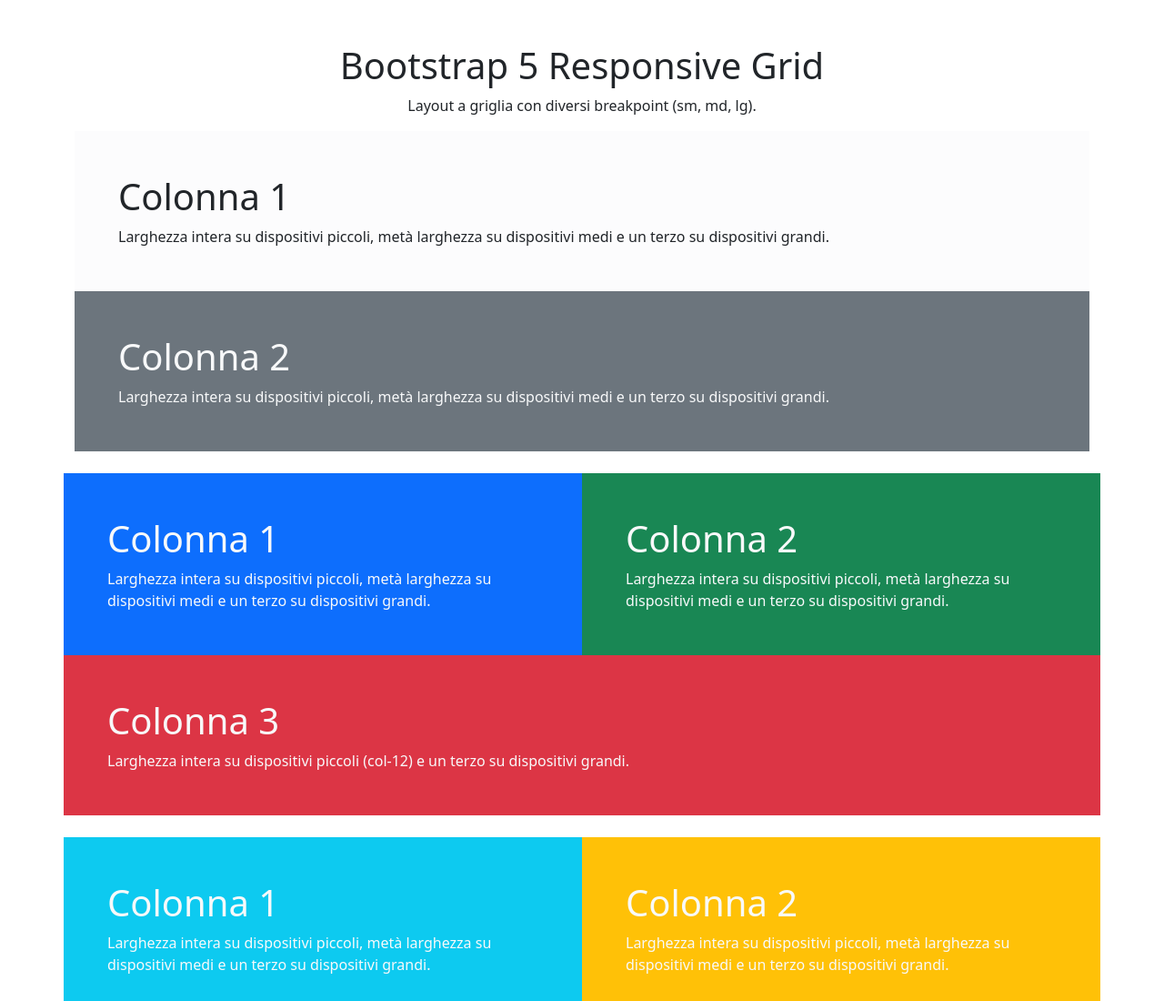
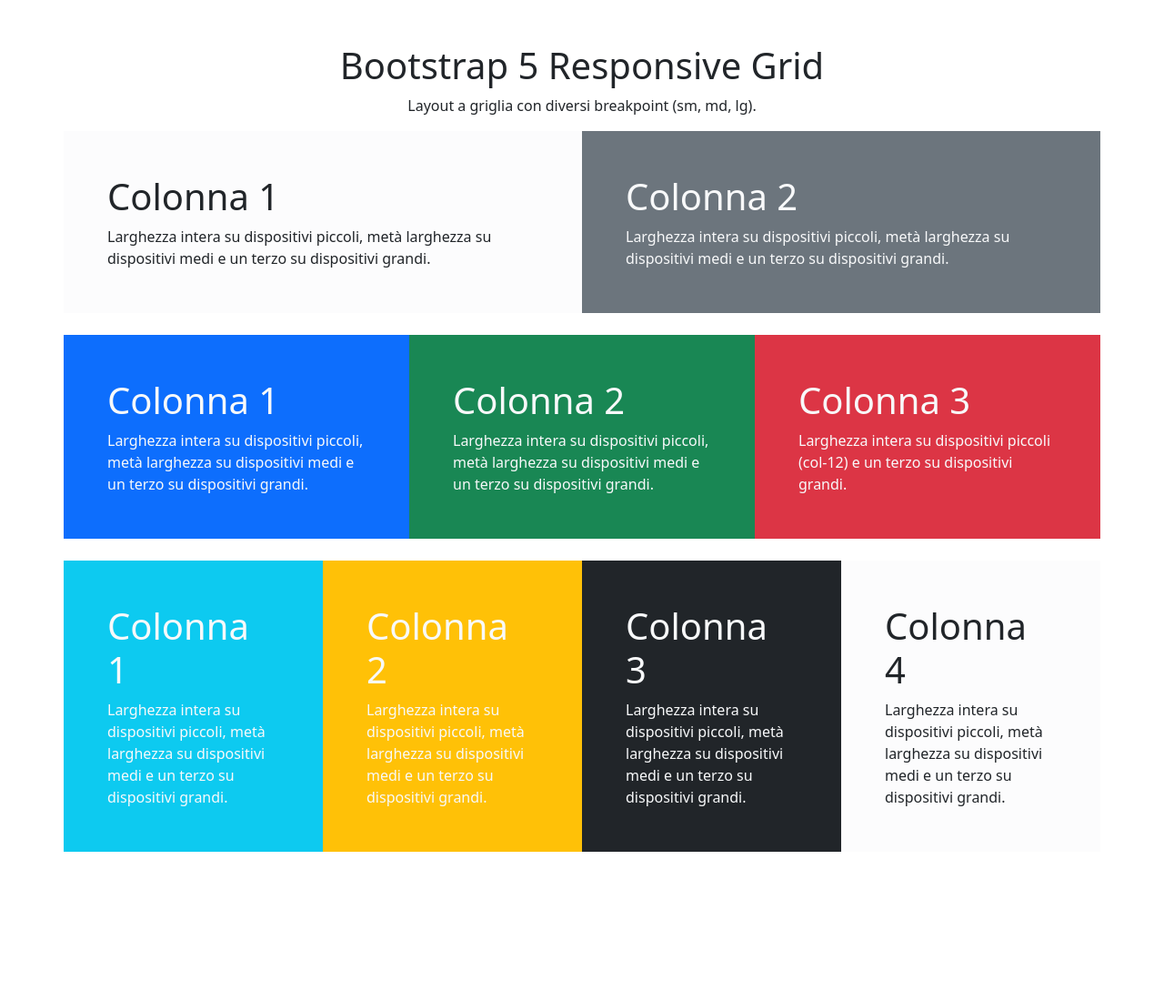
Before and after one commit to DiegoFatVega/htmlcss-bootstrap-layout, a plain HTML site: page index.html in a window 1280 px wide. Shown: the top 1100 px of the page at 91% size. After the commit the page ends 936 px from the top, so only its background shows below. Drawn offline with nearby package versions, Linux system fonts and the light colour scheme.

Commit message:
Improve column responsiveness for medium devices
Updates column classes across multiple rows in the HTML to include
`col-md-*` classes. This enhances layout responsiveness, ensuring
columns are appropriately sized for medium devices while maintaining
existing behavior for small and large devices.

```diff
--- a/index.html
+++ b/index.html
@@ -23,13 +23,13 @@
 
         <div class="container-sm d-flex flex-column gap-4 ">
 
-            <div class="row-1 row-cols-2 ">
-                <div class="col-sm-12 p-5 bg-light-subtle text-start">
+            <div class="row row-cols-2 ">
+                <div class="col-sm-12 p-5 bg-light-subtle text-start col-md-6">
                     <h1>Colonna 1</h1>
                     <span>Larghezza intera su dispositivi piccoli, metà larghezza su dispositivi medi e un terzo su
                         dispositivi grandi.</span>
                 </div>
-                <div class="col-sm-12 p-5 bg-secondary text-start text-light">
+                <div class="col-sm-12 p-5 bg-secondary text-start text-light col-md-6">
                     <h1>Colonna 2</h1>
                     <span>Larghezza intera su dispositivi piccoli, metà larghezza su dispositivi medi e un terzo su
                         dispositivi grandi.</span>
@@ -39,17 +39,17 @@
 
 
             <div class="row row-cols-3 ">
-                <div class="col-sm-6 p-5 bg-primary text-light text-start ">
+                <div class="col-sm-6 p-5 bg-primary text-light text-start col-md-4">
                     <h1>Colonna 1</h1>
                     <span>Larghezza intera su dispositivi piccoli, metà larghezza su dispositivi medi e un terzo su
                         dispositivi grandi.</span>
                 </div>
-                <div class="col-sm-6 p-5 bg-success text-start text-light">
+                <div class="col-sm-6 p-5 bg-success text-start text-light col-md-4">
                     <h1>Colonna 2</h1>
                     <span>Larghezza intera su dispositivi piccoli, metà larghezza su dispositivi medi e un terzo su
                         dispositivi grandi.</span>
                 </div>
-                <div class="col-12 p-5 bg-danger text-start text-light">
+                <div class="col-12 p-5 bg-danger text-start text-light col-md-4">
                     <h1>Colonna 3</h1>
                     <span>Larghezza intera su dispositivi piccoli (col-12) e un terzo su
                         dispositivi grandi.</span>
@@ -58,22 +58,22 @@
 
 
             <div class="row row-cols-4">
-                <div class="col-sm-6 p-5 bg-info text-light text-start">
+                <div class="col-sm-6 p-5 bg-info text-light text-start col-md-3">
                     <h1>Colonna 1</h1>
                     <span>Larghezza intera su dispositivi piccoli, metà larghezza su dispositivi medi e un terzo su
                         dispositivi grandi.</span>
                 </div>
-                <div class="col-sm-6  p-5 bg-warning text-start text-light">
+                <div class="col-sm-6  p-5 bg-warning text-start text-light col-md-3">
                     <h1>Colonna 2</h1>
                     <span>Larghezza intera su dispositivi piccoli, metà larghezza su dispositivi medi e un terzo su
                         dispositivi grandi.</span>
                 </div>
-                <div class="col-sm-6 p-5 bg-dark text-start text-light">
+                <div class="col-sm-6 p-5 bg-dark text-start text-light col-md-3">
                     <h1>Colonna 3</h1>
                     <span>Larghezza intera su dispositivi piccoli, metà larghezza su dispositivi medi e un terzo su
                         dispositivi grandi.</span>
                 </div>
-                <div class="col-sm-6 p-5 bg-light-subtle text-start text-dark">
+                <div class="col-sm-6 p-5 bg-light-subtle text-start text-dark col-md-3">
                     <h1>Colonna 4</h1>
                     <span>Larghezza intera su dispositivi piccoli, metà larghezza su dispositivi medi e un terzo su
                         dispositivi grandi.</span>
```
